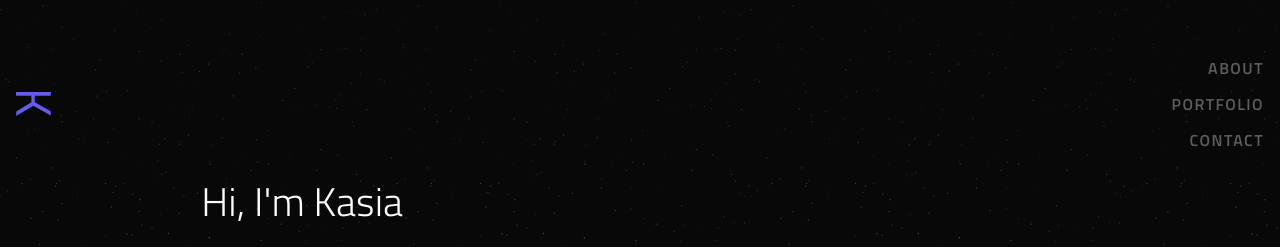
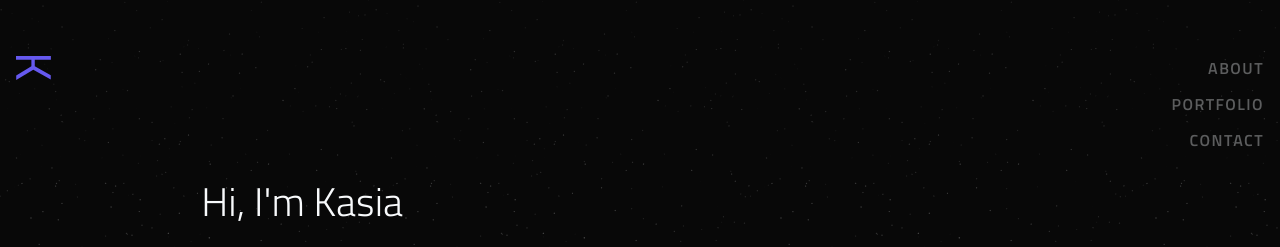
Before and after one commit to Evolutionx3/kk-portfolio, a React (Vite) app: page / in a window 1280 px wide. Shown: the top 247 px of the page. Built offline with nearby package versions, Linux system fonts and the light colour scheme.

Commit message:
Fix logo position

```diff
--- a/src/components/organisms/Navigation/Navigation.jsx
+++ b/src/components/organisms/Navigation/Navigation.jsx
@@ -5,7 +5,7 @@ import NavigationHamburger from "../../molecules/NavigationHamburger/NavigationH
 const Navigation = () => {
   return (
     <div className="fixed z-20 top-0 left-0 px-4 py-6 w-full nav_gradient xl:bg-none xl:py-14 ">
-      <div className="xl:max-w-screen-2xl xl:mx-auto flex justify-between items-center">
+      <div className="xl:max-w-screen-2xl xl:mx-auto flex justify-between">
         <NavigationLogo />
         <NavigationHamburger />
       </div>
```
